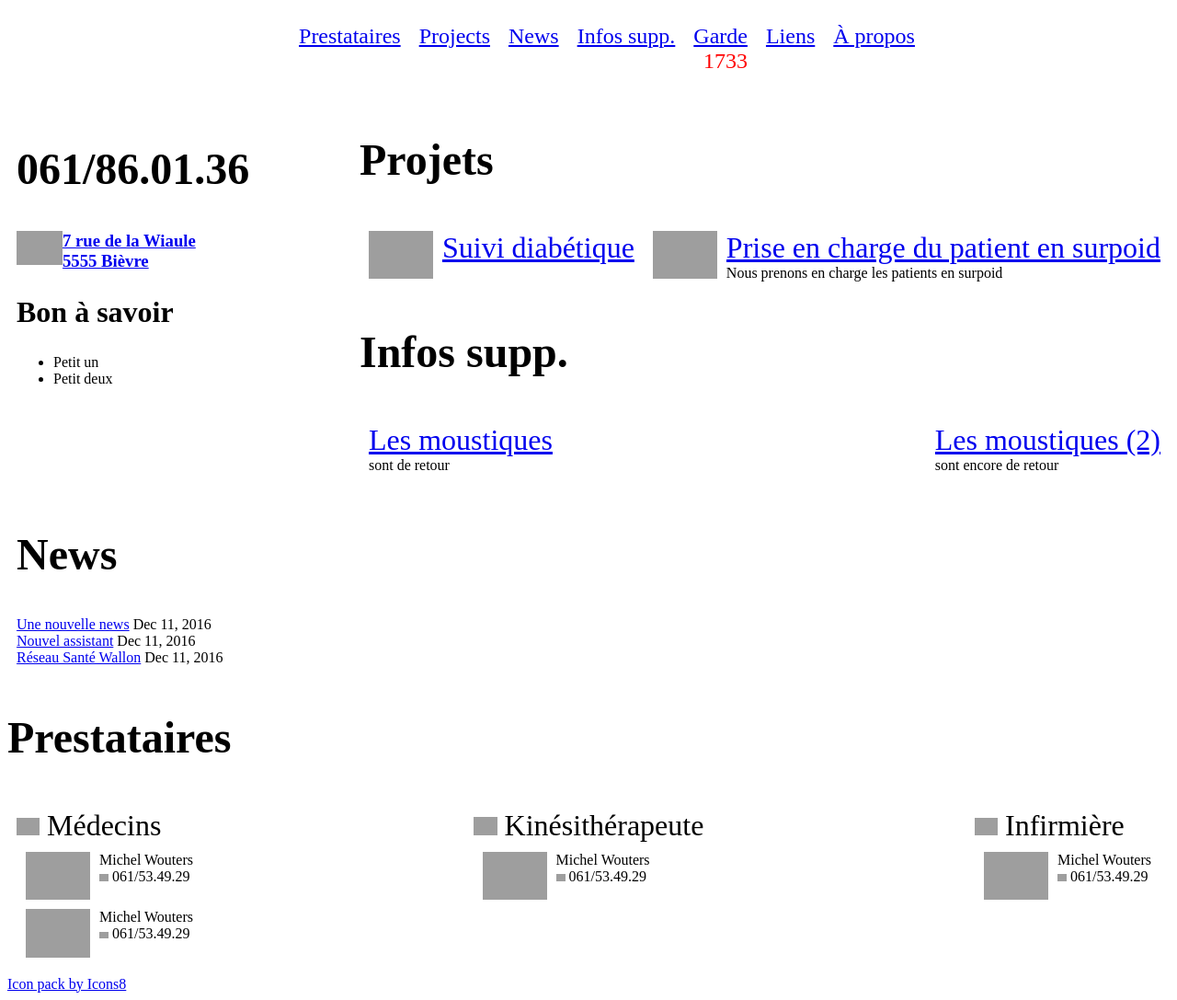
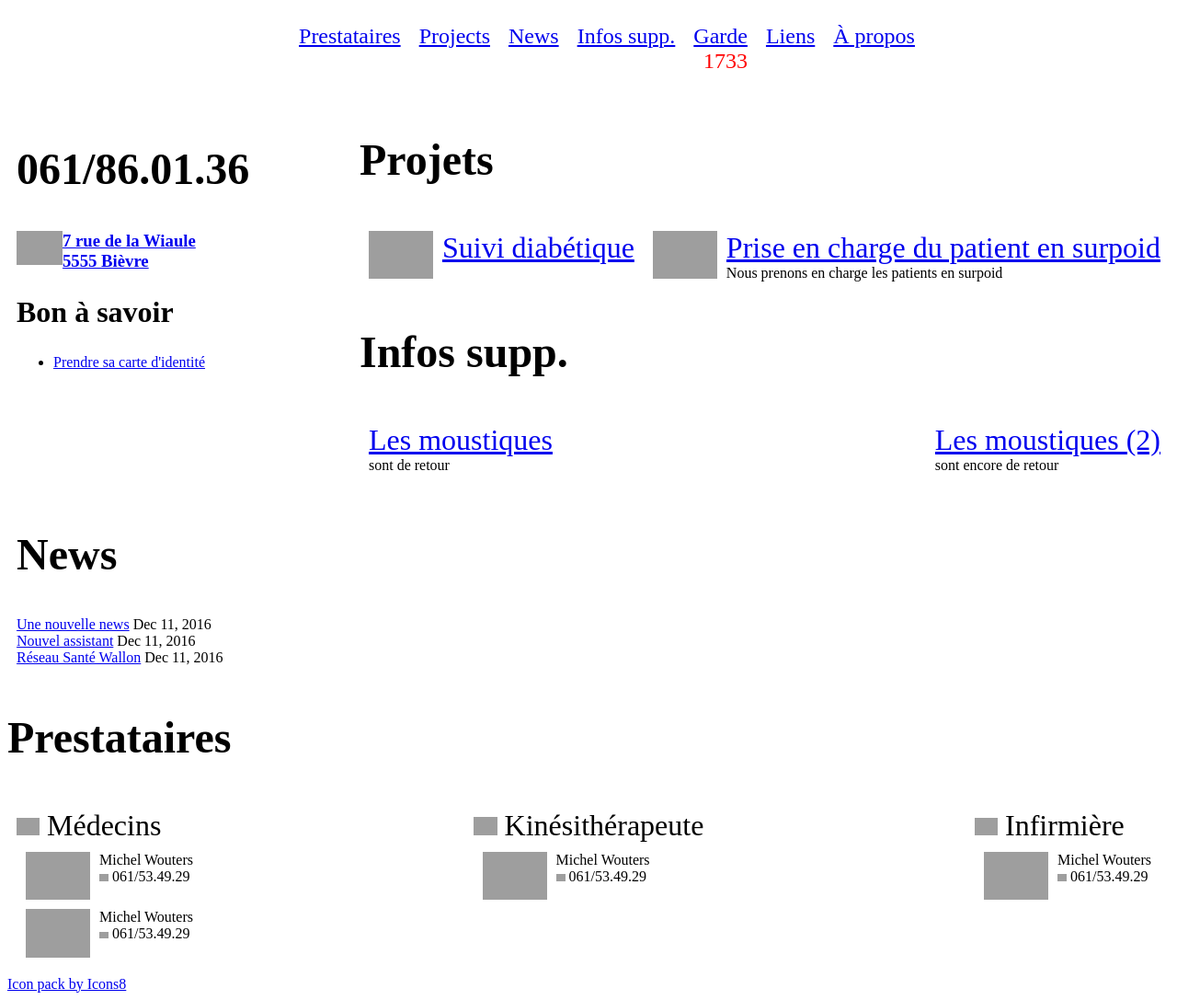
Before and after one commit to olivier5741/mmdbievre, a Jekyll site: the page built from index.html, in a window 1280 px wide, cut to the strip 0-1087 px from the top of the page. Shown: the whole strip at 92% size. Built offline with Jekyll 4.4.1, drawn with Linux system fonts in a browser that asks for light colours; grey boxes are pictures that could not be loaded.

Commit message:
Update index.html

```diff
--- a/index.html
+++ b/index.html
@@ -12,12 +12,15 @@ layout: default
 		<span style="display: block" >7 rue de la Wiaule</span>
 		<span style="display: block" >5555 Bièvre</span>
 		</p>
-		<h3>
+		</h3>
 	</a>
 	<h2>Bon à savoir</h2>
 	<ul>
-		<li>Petit un</li>
-		<li>Petit deux</li>
+		{% for tip in site.tips %}
+		<li>
+		<a class="post-link" href="{{ tip.url | prepend: site.baseurl }}">{{ tip.title }}</a>
+		</li>
+		{% endfor %}
 	</ul>
 </section>
 <div>
```
